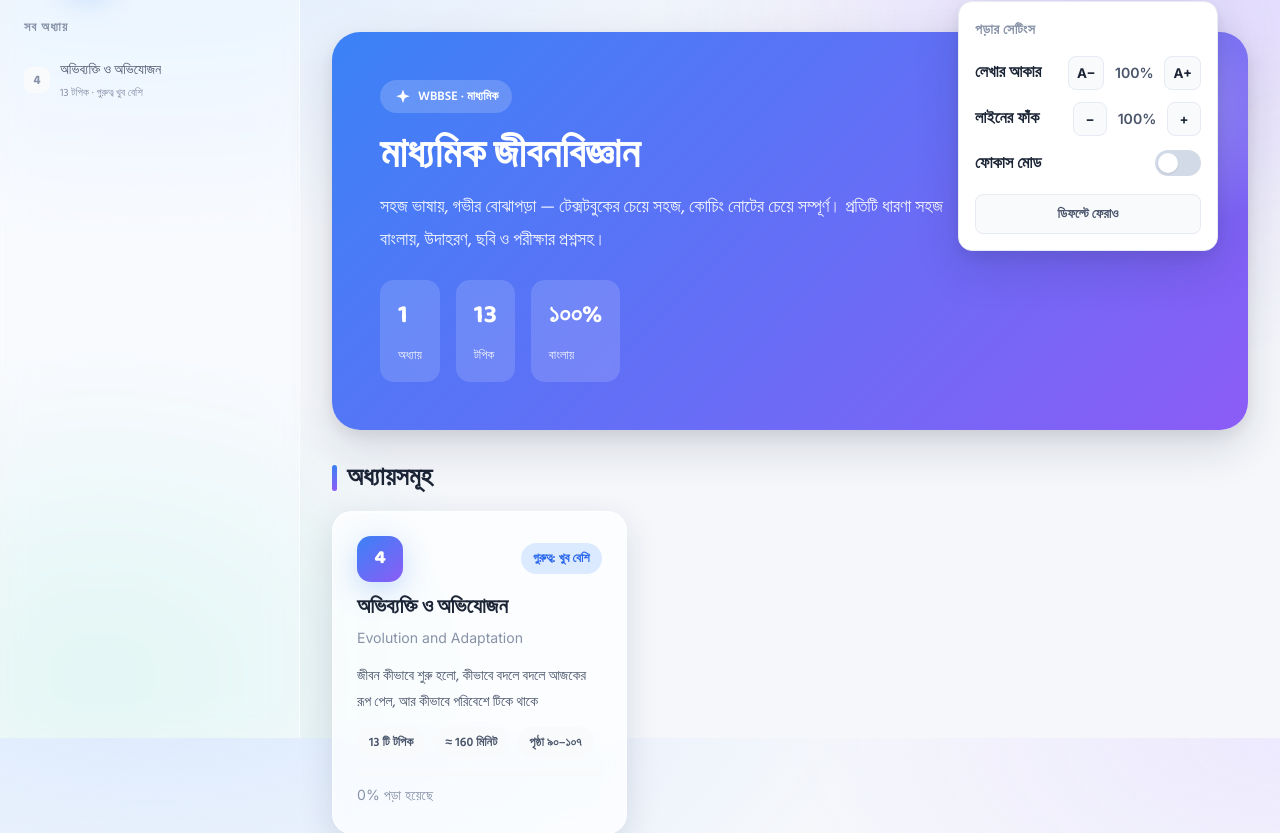
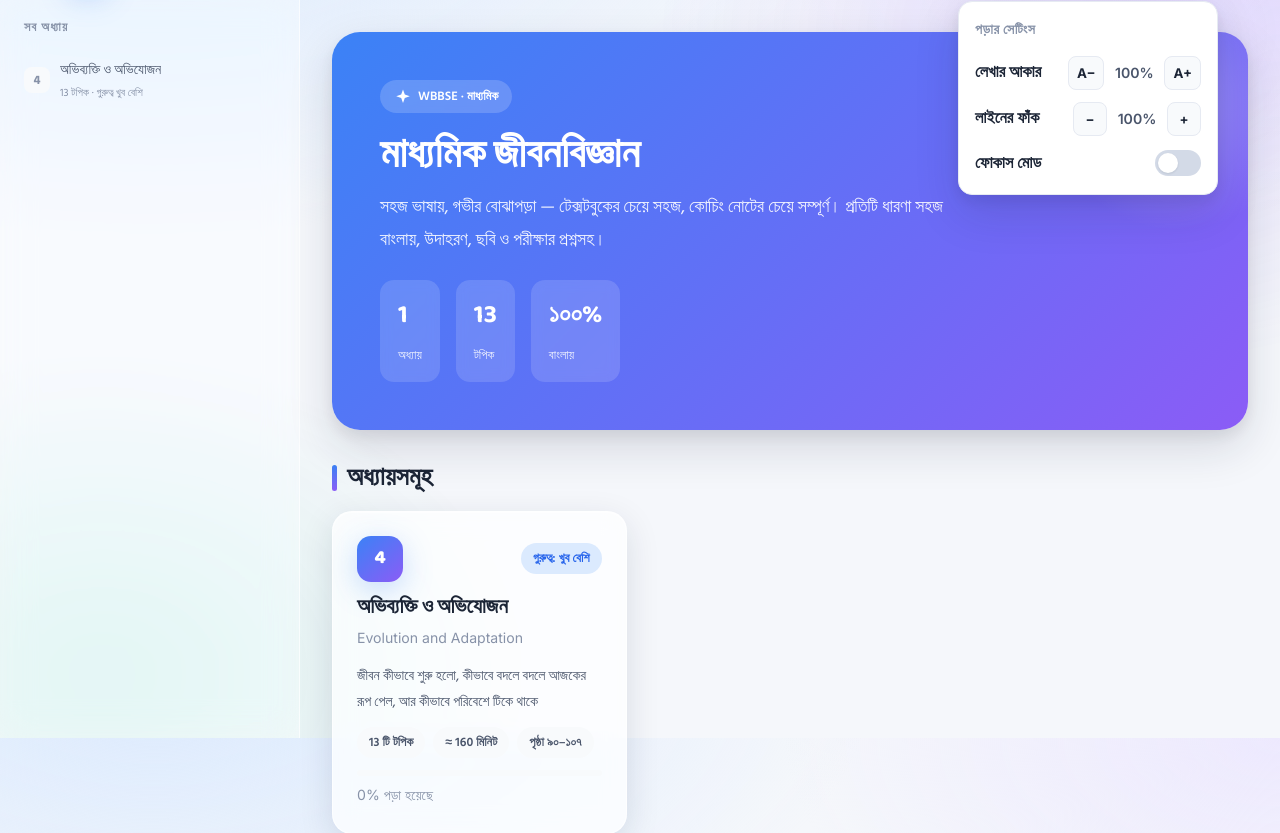
Before and after one commit to TrishaAdio/LS, a Flask app: page / in a window 1280 px wide. Shown: the part 62-895 px from the top of the page. Run offline with Flask 3, Linux system fonts and the light colour scheme.

Commit message:
Remove reset-to-default button from reading-settings panel

```diff
--- a/templates/index.html
+++ b/templates/index.html
@@ -74,7 +74,6 @@
               <span class="rs-row__label">ফোকাস মোড</span>
               <button class="rs-toggle" id="rs-focus" data-rs="focus" role="switch" aria-pressed="false"><span class="rs-toggle__dot"></span></button>
             </div>
-            <button class="rs-reset" data-rs="reset">ডিফল্টে ফেরাও</button>
           </div>
         </div>
         <button class="icon-btn" id="theme-toggle" aria-label="ডার্ক মোড" title="ডার্ক / লাইট মোড">
```
